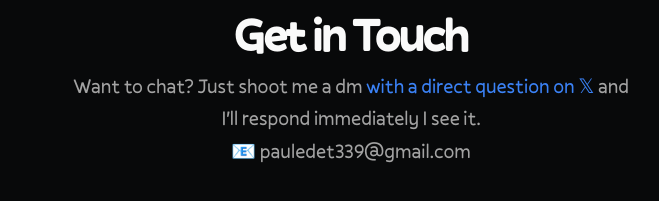
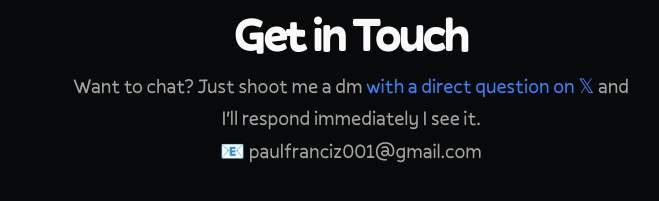
Before and after one commit to PaulFranciz/Portfolio, a Next.js app: page / in a window 1280 px wide. Shown: the part 4302-4503 px from the top of the page, without its empty margins (289-948 px from the left). Built offline with nearby package versions, Linux system fonts and the light colour scheme.

Commit message:
updated my portfolio by adding Urban Vogue

```diff
--- a/src/app/page.tsx
+++ b/src/app/page.tsx
@@ -214,7 +214,7 @@ export default function Page() {
                   with a direct question on 𝕏
                 </Link>{""}
                 {" "} and I&apos;ll respond immediately I see it. <br />
-                📧 pauledet339@gmail.com
+                📧 paulfranciz001@gmail.com
               </p>
             </div>
           </BlurFade>
```
